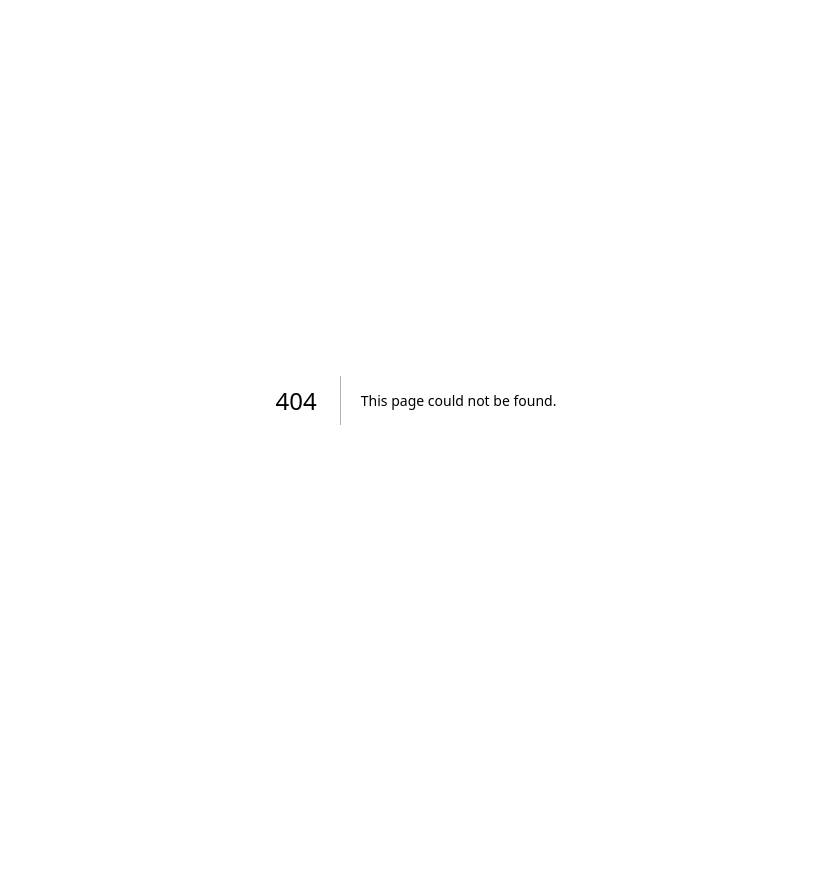
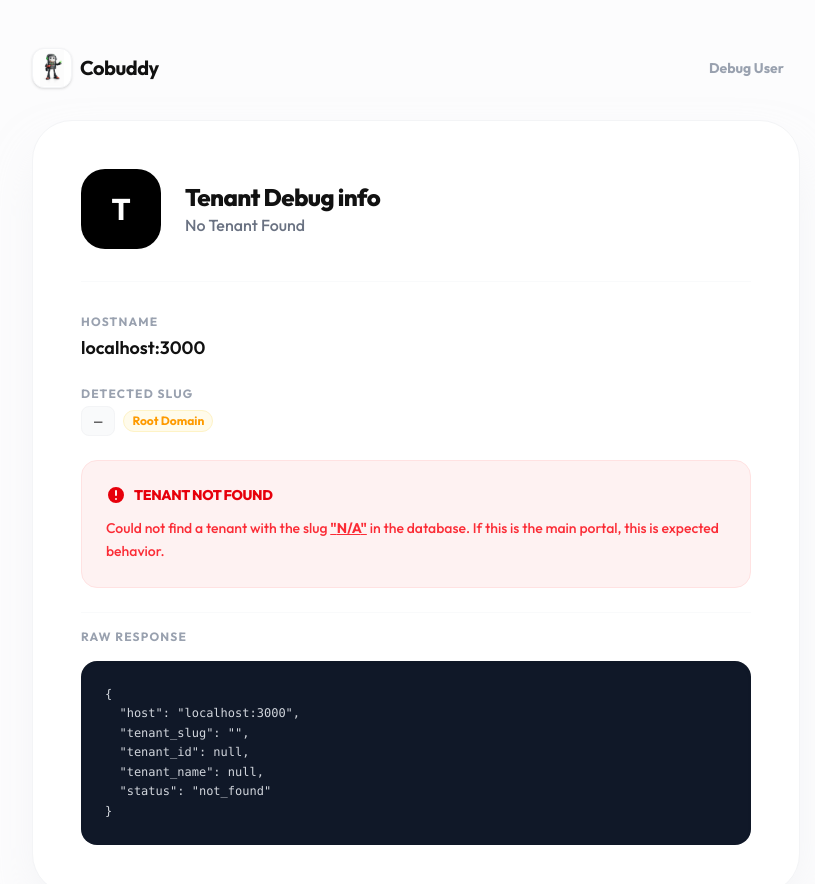
Before and after one commit to CobuddyOS/The-Production-Planning-System, a Next.js app: page /debug/tenant in a window 1280 px wide. Before the commit this address had no page. Shown: the top 884 px of the page, without its empty margins (224-1039 px from the left). Before the commit the page ends 800 px from the top, so only its background shows below. Built offline with nearby package versions, Linux system fonts and the light colour scheme; no server answers.

Commit message:
Debug/tenant page added

```diff
--- /dev/null
+++ b/src/app/api/debug/tenant/route.ts
@@ -0,0 +1,42 @@
+import { NextRequest, NextResponse } from 'next/server';
+import { supabase } from '@/lib/supabase/client';
+import { headers } from 'next/headers';
+
+export async function GET(req: NextRequest) {
+    const headerList = await headers();
+    const host = headerList.get('host') || '';
+
+    // Extract slug using logic from proxy.ts
+    const parts = host.split('.');
+    let tenant_slug = '';
+    if (parts.length > 2 || (parts.length === 2 && !host.includes('localhost'))) {
+        tenant_slug = parts[0];
+    }
+
+    // Fallback to header if already set by proxy/middleware
+    tenant_slug = headerList.get('x-tenant-slug') || tenant_slug;
+
+    let tenant_id = null;
+    let tenant_name = null;
+
+    if (tenant_slug) {
+        const { data, error } = await supabase
+            .from('tenants')
+            .select('id, name')
+            .eq('slug', tenant_slug)
+            .single();
+
+        if (data) {
+            tenant_id = data.id;
+            tenant_name = data.name;
+        }
+    }
+
+    return NextResponse.json({
+        host,
+        tenant_slug,
+        tenant_id,
+        tenant_name,
+        status: tenant_id ? 'found' : 'not_found'
+    });
+}
--- /dev/null
+++ b/src/app/debug/tenant/page.tsx
@@ -0,0 +1,142 @@
+'use client';
+
+import { useEffect, useState } from 'react';
+import Link from 'next/link';
+import Image from 'next/image';
+
+interface TenantData {
+    host: string;
+    tenant_slug: string;
+    tenant_id: string | null;
+    tenant_name: string | null;
+    status: 'found' | 'not_found';
+}
+
+export default function DebugTenantPage() {
+    const [data, setData] = useState<TenantData | null>(null);
+    const [loading, setLoading] = useState(true);
+
+    useEffect(() => {
+        const fetchTenantData = async () => {
+            try {
+                const response = await fetch('/api/debug/tenant');
+                const result = await response.json();
+                setData(result);
+            } catch (error) {
+                console.error('Error fetching tenant debug data:', error);
+            } finally {
+                setLoading(false);
+            }
+        };
+
+        fetchTenantData();
+    }, []);
+
+    if (loading) {
+        return (
+            <div className="min-h-screen flex items-center justify-center font-[family-name:var(--font-outfit)]">
+                <div className="animate-pulse flex flex-col items-center gap-4">
+                    <div className="w-12 h-12 bg-gray-100 rounded-2xl"></div>
+                    <div className="w-32 h-4 bg-gray-100 rounded-full"></div>
+                </div>
+            </div>
+        );
+    }
+
+    return (
+        <div className="min-h-screen bg-gray-50/50 p-6 md:p-12 font-[family-name:var(--font-outfit)]">
+            <div className="max-w-3xl mx-auto space-y-8">
+                <div className="flex items-center justify-between">
+                    <Link href="/" className="flex items-center gap-2 group">
+                        <div className="w-10 h-10 bg-white rounded-xl shadow-sm border border-gray-100 flex items-center justify-center transition-transform group-hover:scale-105">
+                            <Image src="/logo.png" alt="Logo" width={24} height={24} />
+                        </div>
+                        <span className="font-bold text-xl tracking-tight">Cobuddy</span>
+                    </Link>
+                    <Link
+                        href="/debug/user"
+                        className="px-4 py-2 text-sm font-bold text-gray-400 hover:text-black transition-colors"
+                    >
+                        Debug User
+                    </Link>
+                </div>
+
+                <div className="bg-white border border-gray-100 rounded-[2.5rem] p-8 md:p-12 shadow-2xl shadow-gray-200/50">
+                    <div className="space-y-8">
+                        <div className="flex items-center gap-6 pb-8 border-b border-gray-50">
+                            <div className="w-20 h-20 bg-black text-white rounded-[1.5rem] flex items-center justify-center text-3xl font-bold">
+                                {data?.tenant_name?.[0].toUpperCase() || 'T'}
+                            </div>
+                            <div>
+                                <h1 className="text-2xl font-extrabold tracking-tight">
+                                    Tenant Debug info
+                                </h1>
+                                <p className="text-gray-500 font-medium">
+                                    {data?.tenant_id ? 'Active Tenant Session' : 'No Tenant Found'}
+                                </p>
+                            </div>
+                        </div>
+
+                        <div className="grid gap-6">
+                            <div className="space-y-1">
+                                <p className="text-xs font-bold text-gray-400 uppercase tracking-widest">Hostname</p>
+                                <p className="text-lg font-semibold">{data?.host}</p>
+                            </div>
+
+                            <div className="space-y-1">
+                                <p className="text-xs font-bold text-gray-400 uppercase tracking-widest">Detected Slug</p>
+                                <div className="flex items-center gap-2">
+                                    <code className="text-sm bg-gray-50 px-3 py-1 rounded-lg border border-gray-100 font-mono">
+                                        {data?.tenant_slug || '—'}
+                                    </code>
+                                    {!data?.tenant_slug && (
+                                        <span className="text-xs font-bold text-amber-500 bg-amber-50 px-2 py-0.5 rounded-full border border-amber-100">
+                                            Root Domain
+                                        </span>
+                                    )}
+                                </div>
+                            </div>
+
+                            {data?.tenant_id ? (
+                                <>
+                                    <div className="space-y-1">
+                                        <p className="text-xs font-bold text-gray-400 uppercase tracking-widest">Tenant ID</p>
+                                        <code className="text-sm bg-blue-50 text-blue-700 px-3 py-1 rounded-lg border border-blue-100 block font-mono">
+                                            {data.tenant_id}
+                                        </code>
+                                    </div>
+                                    <div className="space-y-1">
+                                        <p className="text-xs font-bold text-gray-400 uppercase tracking-widest">Tenant Name</p>
+                                        <p className="text-lg font-semibold text-black">
+                                            {data.tenant_name}
+                                        </p>
+                                    </div>
+                                </>
+                            ) : (
+                                <div className="p-6 bg-red-50 border border-red-100 rounded-2xl space-y-3">
+                                    <div className="flex items-center gap-2 text-red-600">
+                                        <svg xmlns="http://www.w3.org/2000/svg" className="h-5 w-5 font-bold" viewBox="0 0 20 20" fill="currentColor">
+                                            <path fillRule="evenodd" d="M18 10a8 8 0 11-16 0 8 8 0 0116 0zm-7 4a1 1 0 11-2 0 1 1 0 012 0zm-1-9a1 1 0 00-1 1v4a1 1 0 102 0V6a1 1 0 00-1-1z" clipRule="evenodd" />
+                                        </svg>
+                                        <span className="font-extrabold uppercase tracking-tight text-sm">Tenant Not Found</span>
+                                    </div>
+                                    <p className="text-red-500 text-sm font-medium leading-relaxed">
+                                        Could not find a tenant with the slug <span className="font-bold underline">"{data?.tenant_slug || 'N/A'}"</span> in the database.
+                                        If this is the main portal, this is expected behavior.
+                                    </p>
+                                </div>
+                            )}
+
+                            <div className="pt-4 border-t border-gray-50">
+                                <p className="text-xs font-bold text-gray-400 uppercase tracking-widest mb-4">Raw Response</p>
+                                <pre className="text-xs bg-gray-900 text-gray-300 p-6 rounded-2xl overflow-auto leading-relaxed shadow-inner font-mono">
+                                    {JSON.stringify(data, null, 2)}
+                                </pre>
+                            </div>
+                        </div>
+                    </div>
+                </div>
+            </div>
+        </div>
+    );
+}
```
